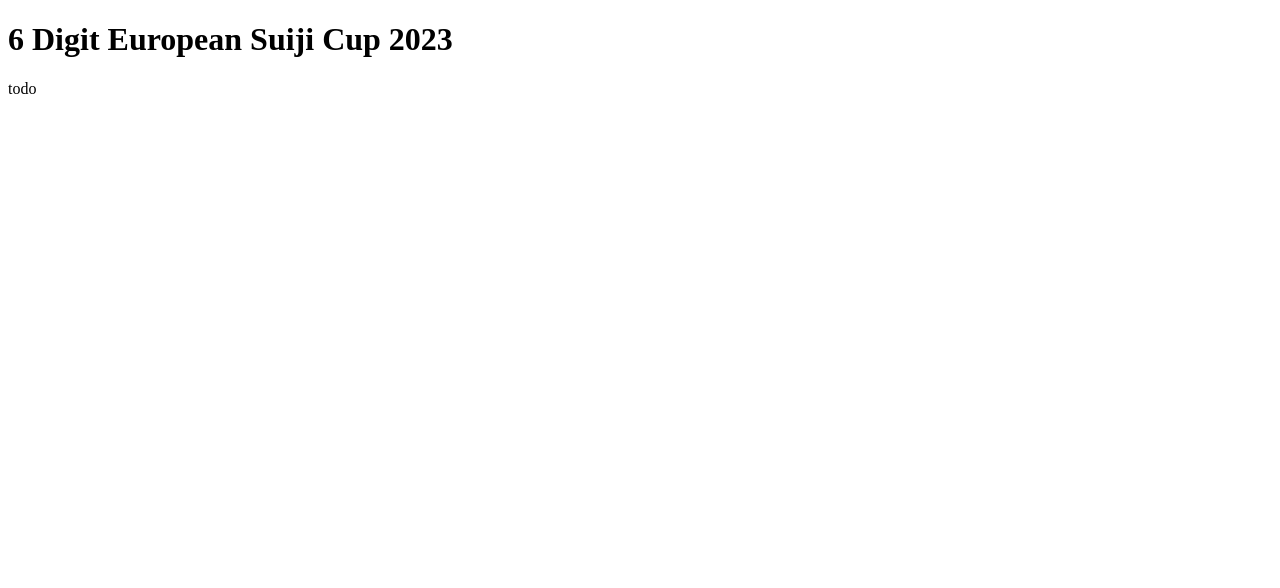
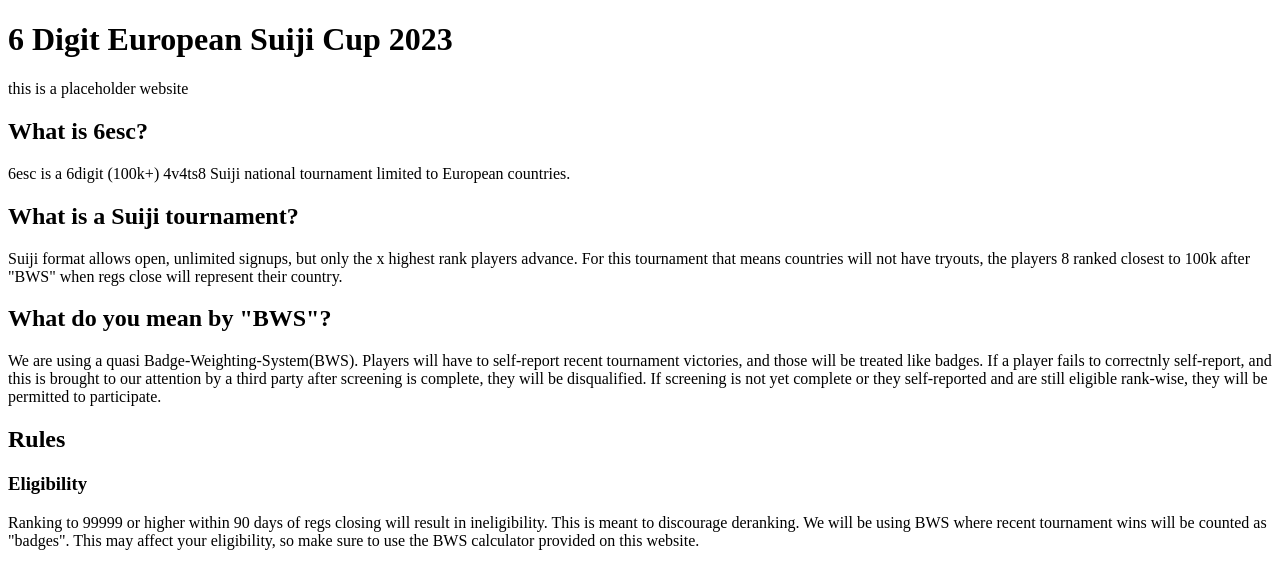
Before and after one commit to MorgenAnSpyrys/6esc2023, a plain HTML site: page index.html in a window 1280 px wide. Drawn offline with Linux system fonts and the light colour scheme.

Commit message:
Update index.html
adding basic outline as placeholder before the website is actually done

```diff
--- a/index.html
+++ b/index.html
@@ -11,8 +11,19 @@
 
 <div class="">
   <h1>6 Digit European Suiji Cup 2023</h1>
-  todo
+  this is a placeholder website
 </div>
-
+<div>
+  <h2>What is 6esc?</h2>
+  6esc is a 6digit (100k+) 4v4ts8 Suiji national tournament limited to European countries.
+  <h2>What is a Suiji tournament?</h2>
+  Suiji format allows open, unlimited signups, but only the x highest rank players advance. For this tournament that means countries will not have tryouts, the players 8 ranked closest to 100k after "BWS" when regs close will represent their country.
+  <h2>What do you mean by "BWS"?</h2>
+  We are using a quasi Badge-Weighting-System(BWS). Players will have to self-report recent tournament victories, and those will be treated like badges. If a player fails to correctnly self-report, and this is brought to our attention by a third party after screening is complete, they will be disqualified. If screening is not yet complete or they self-reported and are still eligible rank-wise, they will be permitted to participate.
+  <h2>Rules</h2>
+  <h3>Eligibility</h3>
+  Ranking to 99999 or higher within 90 days of regs closing will result in ineligibility. This is meant to discourage deranking.
+  We will be using BWS where recent tournament wins will be counted as "badges". This may affect your eligibility, so make sure to use the BWS calculator provided on this website.
+</div>
 </body>
 </html>
```
